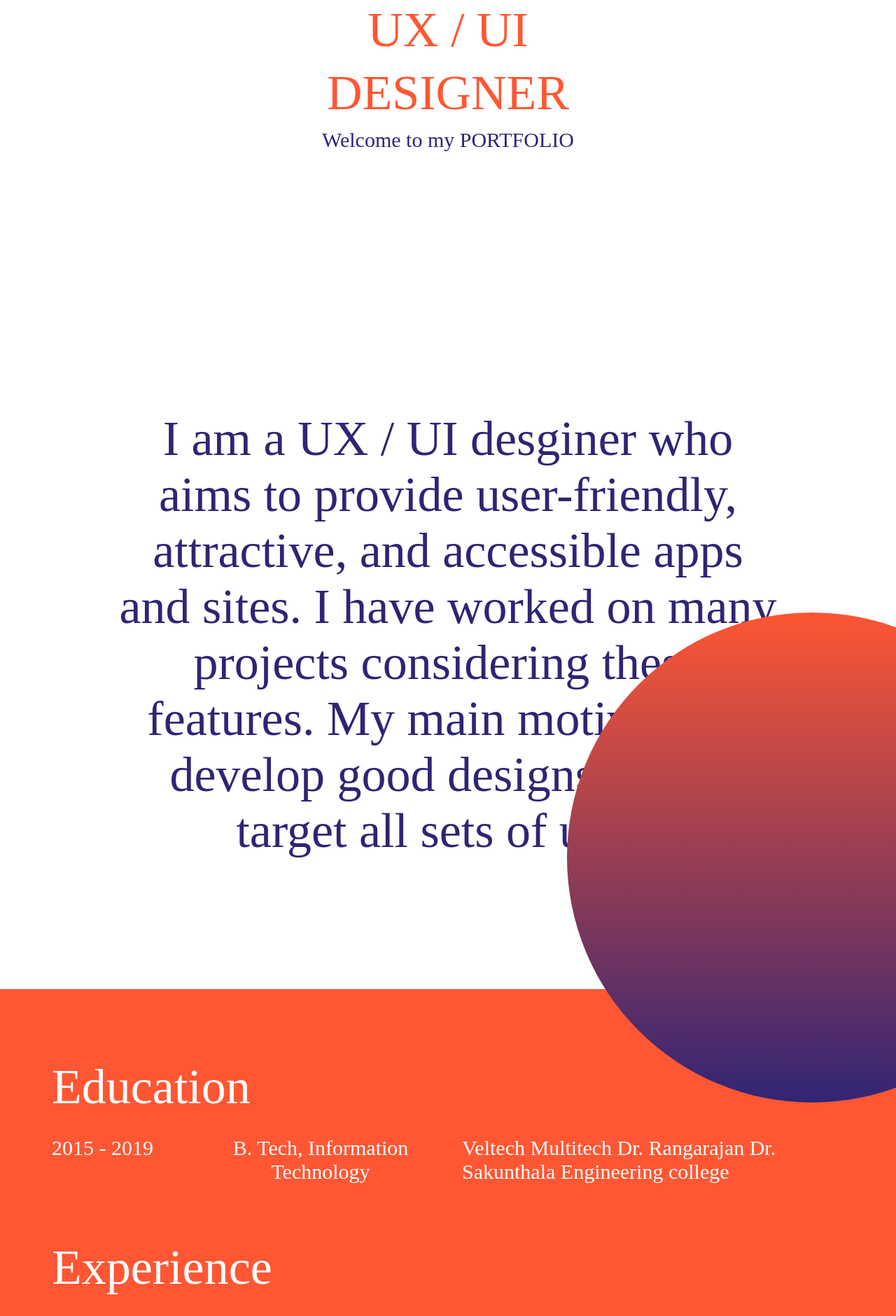
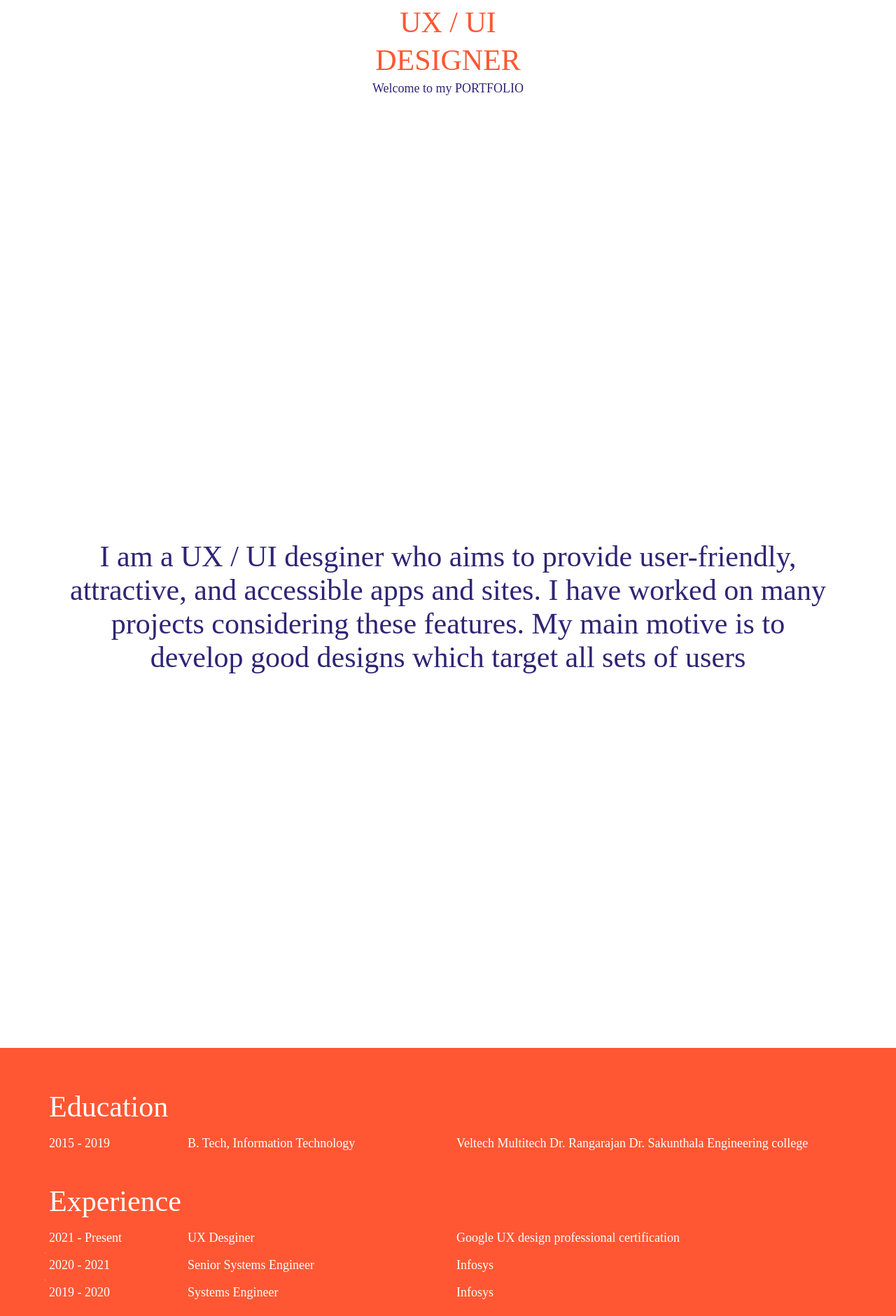
Before and after one commit to thearunkumar/santhoshi-portfolio, a PHP site: page /index.php in a window 1280 px wide; the page is wider, and only the part inside the window is pictured. Shown: the part 381-2261 px from the top of that part at 70% size. Run offline with PHP 8.4, Linux system fonts and the light colour scheme.

Commit message:
media queries

```diff
--- a/css/style.css
+++ b/css/style.css
@@ -12,7 +12,40 @@
 }
 
 html {
-    font-size: 10px;
+    font-size: 4px;
+}
+
+/* // Small devices (landscape phones, 576px and up)
+@media (min-width: 576px) { ... }
+
+// Medium devices (tablets, 768px and up)
+@media (min-width: 768px) { ... } */
+
+/* // Large devices (desktops, 992px and up) */
+@media (min-width: 992px) {
+    html {
+        font-size: 4px;
+    }
+}
+
+/* // X-Large devices (large desktops, 1200px and up) */
+@media (min-width: 1200px) {
+    html {
+        font-size: 6px;
+    }
+}
+
+/* // XX-Large devices (larger desktops, 1400px and up) */
+@media (min-width: 1400px) {
+    html {
+        font-size: 8px;
+    }
+}
+
+@media (min-width: 1700px) {
+    html {
+        font-size: 10px;
+    }
 }
 
 body {
--- a/js/home.js
+++ b/js/home.js
@@ -184,7 +184,7 @@
                 margin-top: 7rem;
                 margin-bottom: 2rem;
             }
-            .circle {
+            .circle-remove {
                 position: absolute;
                 right: -18%;
                 width: 70rem;
@@ -194,7 +194,7 @@
                 top: -80%;
                 z-index: 0;
             }
-            .circle.end {
+            .circle-remove.end {
                 left: -26%;
                 top: unset;
                 bottom: -80%;
```
